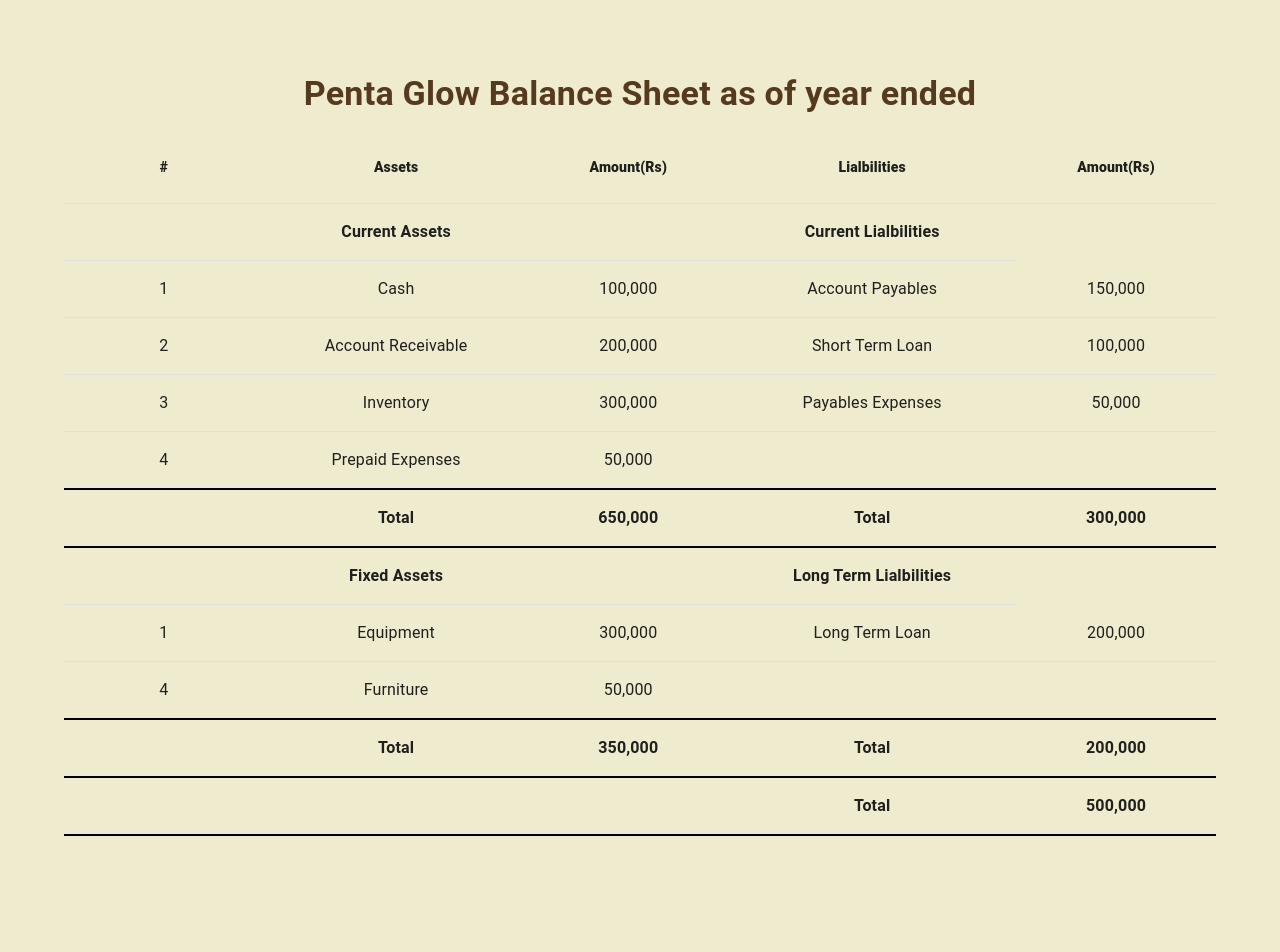
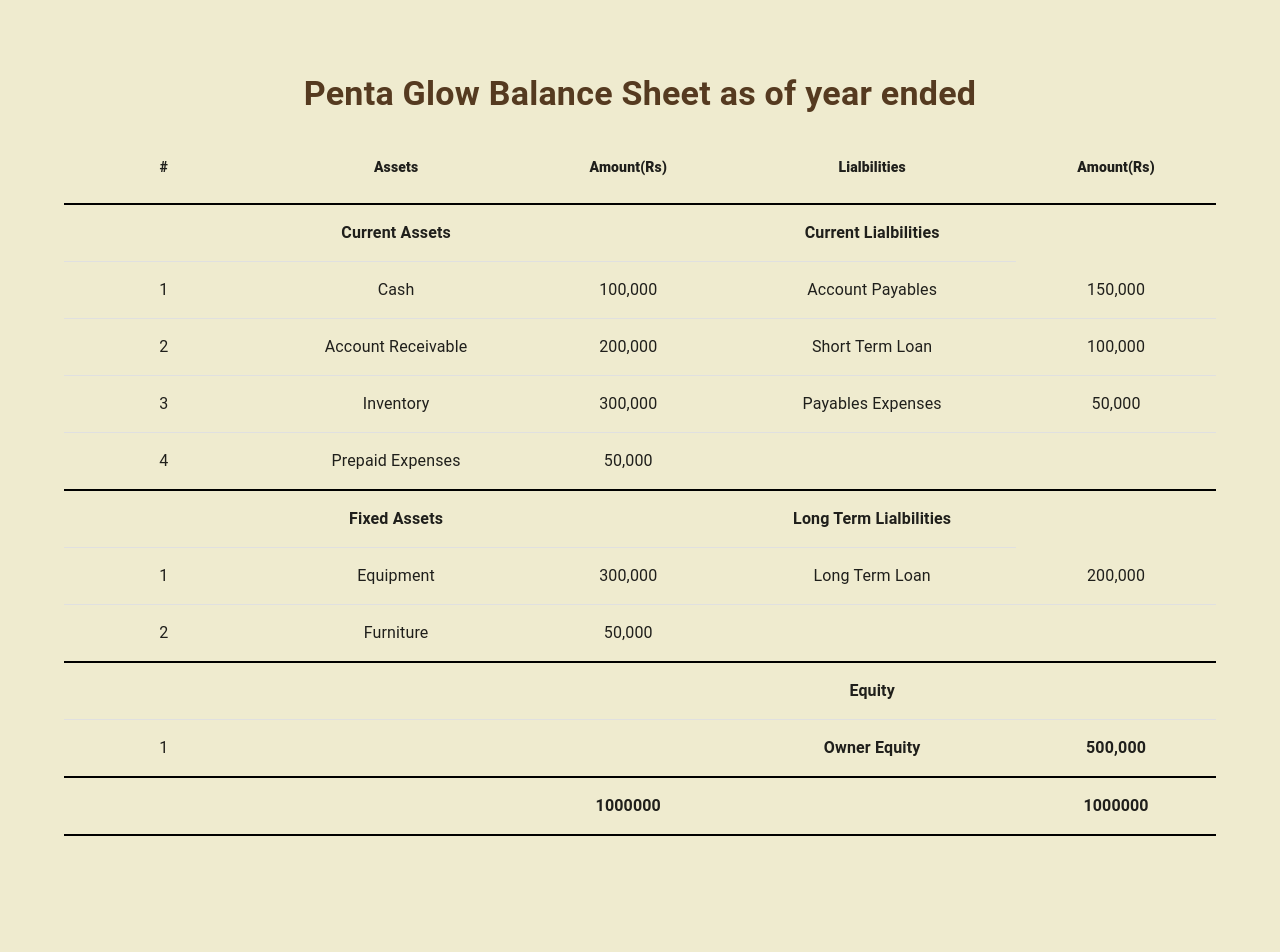
Before and after one commit to kabeer-dev/Penta-Glow, a React (Create React App) app: page /financial-statements in a window 1280 px wide. Shown: the part 880-1832 px from the top of the page. Built offline with nearby package versions, Linux system fonts and the light colour scheme.

Commit message:
icome changingd

```diff
--- a/src/components/financial/index.js
+++ b/src/components/financial/index.js
@@ -207,7 +207,7 @@
                                         <Typography sx={{ fontWeight: 600 }}>Net Income</Typography>
                                     </TableCell>
                                     <TableCell sx={{ textAlign: 'center' }}>
-                                        <Typography sx={{ fontWeight: 600 }}>150,000</Typography>
+                                        <Typography sx={{ fontWeight: 600 }}>180,000</Typography>
                                     </TableCell>
                                 </TableRow>
 
@@ -230,7 +230,7 @@
                     <TableContainer sx={{ mt: 2 }}>
                         <Table>
                             <TableHead>
-                                <TableRow>
+                                <TableRow sx={{borderBottom: '2px solid black'}}>
                                     <TableCell
                                         sx={{ py: 3, textAlign: 'center', fontWeight: '900 !important' }}
                                         // align={column.align}
@@ -338,7 +338,7 @@
                                     </TableCell>
                                 </TableRow>
 
-                                <TableRow sx={{ py: 3 }} hover role="checkbox" tabIndex={-1}>
+                                <TableRow sx={{ py: 3, borderBottom: '2px solid black'}} hover role="checkbox" tabIndex={-1}>
                                     <TableCell sx={{ textAlign: 'center' }}>
                                         <Typography>4</Typography>
                                     </TableCell>
@@ -356,9 +356,9 @@
                                     </TableCell>
                                 </TableRow>
 
-                                <TableRow sx={{ py: 3, borderTop: "2px solid black", borderBottom: "2px solid black"}} hover role="checkbox" tabIndex={-1}>
+                                {/* <TableRow sx={{ py: 3, borderTop: "2px solid black", borderBottom: "2px solid black"}} hover role="checkbox" tabIndex={-1}>
                                     <TableCell sx={{ textAlign: 'center' }}>
-                                        {/* <Typography>1</Typography> */}
+
                                     </TableCell>
                                     <TableCell sx={{ textAlign: 'center' }}>
                                         <Typography sx={{fontWeight: 600}}>Total</Typography>
@@ -372,7 +372,7 @@
                                     <TableCell sx={{ textAlign: 'center' }}>
                                         <Typography sx={{fontWeight: 600}}>300,000</Typography>
                                     </TableCell>
-                                </TableRow>
+                                </TableRow> */}
 
                                 <TableRow sx={{ py: 3 }} hover role="checkbox" tabIndex={-1}>
                                     <TableCell sx={{ textAlign: 'center' }}>
@@ -407,9 +407,9 @@
                                     </TableCell>
                                 </TableRow>
 
-                                <TableRow sx={{ py: 3 }} hover role="checkbox" tabIndex={-1}>
+                                <TableRow sx={{ py: 3, borderBottom: '2px solid black' }} hover role="checkbox" tabIndex={-1}>
                                     <TableCell sx={{ textAlign: 'center' }}>
-                                        <Typography>4</Typography>
+                                        <Typography>2</Typography>
                                     </TableCell>
                                     <TableCell sx={{ textAlign: 'center' }}>
                                         <Typography>Furniture</Typography>
@@ -425,9 +425,9 @@
                                     </TableCell>
                                 </TableRow>
 
-                                <TableRow sx={{ py: 3, borderTop: "2px solid black" }} hover role="checkbox" tabIndex={-1}>
+                                {/* <TableRow sx={{ py: 3, borderTop: "2px solid black" }} hover role="checkbox" tabIndex={-1}>
                                     <TableCell sx={{ textAlign: 'center' }}>
-                                        {/* <Typography>1</Typography> */}
+
                                     </TableCell>
                                     <TableCell sx={{ textAlign: 'center' }}>
                                         <Typography sx={{fontWeight: 600}}>Total</Typography>
@@ -441,6 +441,60 @@
                                     <TableCell sx={{ textAlign: 'center' }}>
                                         <Typography sx={{fontWeight: 600}}>200,000</Typography>
                                     </TableCell>
+                                </TableRow> */}
+
+                                {/* <TableRow sx={{ py: 3, borderTop: "2px solid black", borderBottom: "2px solid black"}} hover role="checkbox" tabIndex={-1}>
+                                    <TableCell sx={{ textAlign: 'center' }}>
+
+                                    </TableCell>
+                                    <TableCell sx={{ textAlign: 'center' }}>
+
+                                    </TableCell>
+                                    <TableCell sx={{ textAlign: 'center' }}>
+
+                                    </TableCell>
+                                    <TableCell sx={{ textAlign: 'center' }}>
+                                        <Typography sx={{fontWeight: 600}}>Total</Typography>
+                                    </TableCell>
+                                    <TableCell sx={{ textAlign: 'center' }}>
+                                        <Typography sx={{fontWeight: 600}}>500,000</Typography>
+                                    </TableCell>
+                                </TableRow> */}
+
+                                <TableRow sx={{ py: 3}} hover role="checkbox" tabIndex={-1}>
+                                    <TableCell sx={{ textAlign: 'center' }}>
+                                        {/* <Typography>1</Typography> */}
+                                    </TableCell>
+                                    <TableCell sx={{ textAlign: 'center' }}>
+                                        {/* <Typography sx={{fontWeight: 600}}>Total</Typography> */}
+                                    </TableCell>
+                                    <TableCell sx={{ textAlign: 'center' }}>
+                                        {/* <Typography sx={{fontWeight: 600}}>650,000</Typography> */}
+                                    </TableCell>
+                                    <TableCell sx={{ textAlign: 'center' }}>
+                                        <Typography sx={{fontWeight: 600}}>Equity</Typography>
+                                    </TableCell>
+                                    <TableCell sx={{ textAlign: 'center' }}>
+                                        {/* <Typography sx={{fontWeight: 600}}>500,000</Typography> */}
+                                    </TableCell>
+                                </TableRow>
+
+                                <TableRow sx={{ py: 3}} hover role="checkbox" tabIndex={-1}>
+                                    <TableCell sx={{ textAlign: 'center' }}>
+                                        <Typography>1</Typography>
+                                    </TableCell>
+                                    <TableCell sx={{ textAlign: 'center' }}>
+                                        {/* <Typography sx={{fontWeight: 600}}>Total</Typography> */}
+                                    </TableCell>
+                                    <TableCell sx={{ textAlign: 'center' }}>
+                                        {/* <Typography sx={{fontWeight: 600}}>650,000</Typography> */}
+                                    </TableCell>
+                                    <TableCell sx={{ textAlign: 'center' }}>
+                                        <Typography sx={{fontWeight: 600}}>Owner Equity</Typography>
+                                    </TableCell>
+                                    <TableCell sx={{ textAlign: 'center' }}>
+                                        <Typography sx={{fontWeight: 600}}>500,000</Typography>
+                                    </TableCell>
                                 </TableRow>
 
                                 <TableRow sx={{ py: 3, borderTop: "2px solid black", borderBottom: "2px solid black"}} hover role="checkbox" tabIndex={-1}>
@@ -451,13 +505,13 @@
                                         {/* <Typography sx={{fontWeight: 600}}>Total</Typography> */}
                                     </TableCell>
                                     <TableCell sx={{ textAlign: 'center' }}>
-                                        {/* <Typography sx={{fontWeight: 600}}>650,000</Typography> */}
+                                        <Typography sx={{fontWeight: 600}}>1000000</Typography>
                                     </TableCell>
                                     <TableCell sx={{ textAlign: 'center' }}>
-                                        <Typography sx={{fontWeight: 600}}>Total</Typography>
+                                        {/* <Typography sx={{fontWeight: 600}}>Owner Equity</Typography> */}
                                     </TableCell>
                                     <TableCell sx={{ textAlign: 'center' }}>
-                                        <Typography sx={{fontWeight: 600}}>500,000</Typography>
+                                    <Typography sx={{fontWeight: 600}}>1000000</Typography>
                                     </TableCell>
                                 </TableRow>
 
```
